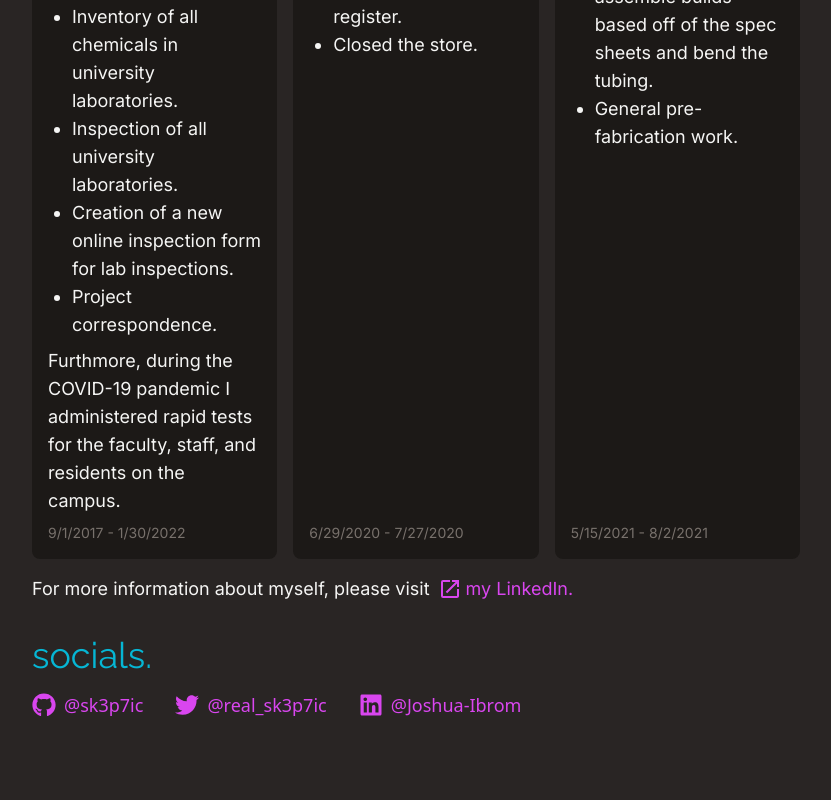
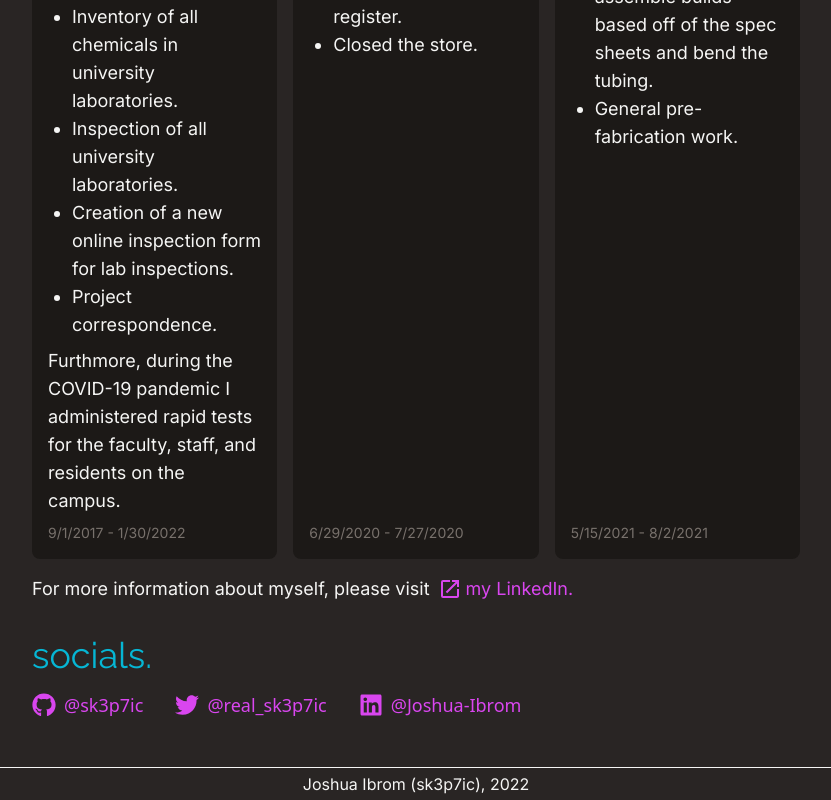
Before and after one commit to sk3p7ic/joshuaibrom.com, a Next.js app: page / in a window 1280 px wide. Shown: the part 2379-3179 px from the top of the page, without its empty margins (224-1055 px from the left). Before the commit the page ends 3146 px from the top, so only its background shows below. Built offline with nearby package versions, Linux system fonts and the light colour scheme.

Commit message:
Added page footer

```diff
--- a/app/layout.tsx
+++ b/app/layout.tsx
@@ -1,3 +1,4 @@
+import { Footer } from "../components/Footer";
 import { Navbar } from "../components/Navbar";
 import "./globals.css";
 
@@ -15,6 +16,7 @@ export default function RootLayout({
       <body className="w-screen min-h-screen overflow-x-hidden bg-stone-100 text-stone-800 dark:bg-stone-800 dark:text-stone-100 transition-colors duration-1000">
         <Navbar />
         <div className="mx-2 sm:mx-4 md:mx-8 lg:mx-32 xl:mx-64">{children}</div>
+        <Footer />
       </body>
     </html>
   );
--- /dev/null
+++ b/components/Footer.tsx
@@ -0,0 +1,8 @@
+"use client";
+export const Footer = () => {
+  return (
+    <div className="text-center font-inter py-1 border-t border-t-amber-700 dark:border-stone-100 transition-colors duration-500">
+      Joshua Ibrom (sk3p7ic), {new Date().getFullYear()}
+    </div>
+  );
+};
```
